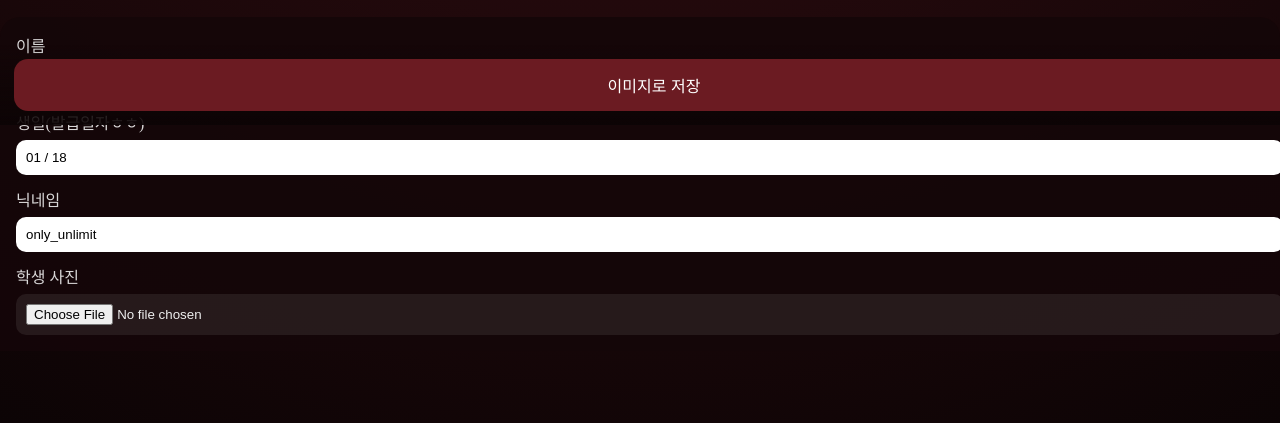
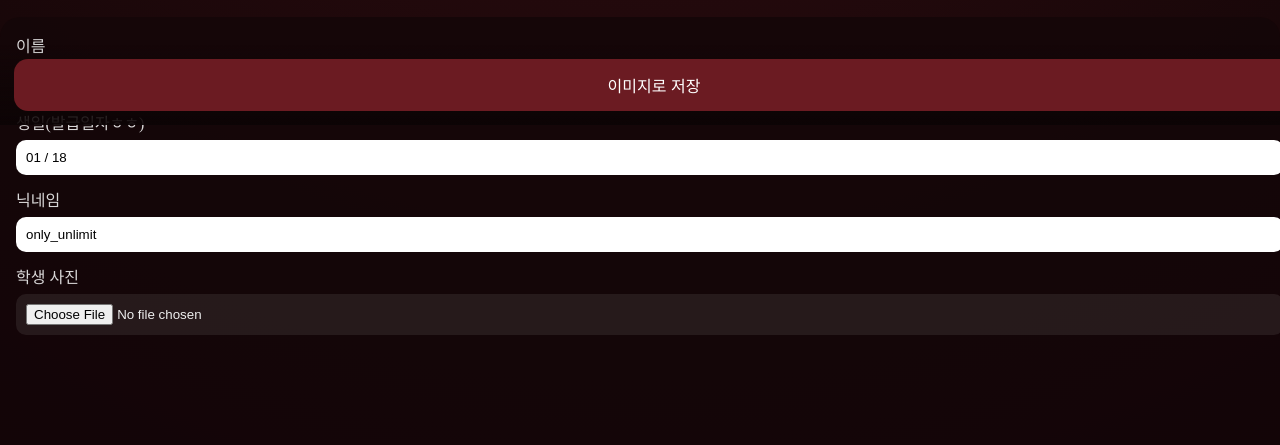
Before and after one commit to onlyunlimit/bodam-id-card, a plain HTML site: page school/index.html in a window 1280 px wide. Shown: the part 675-1120 px from the top of the page. Before the commit the page ends 1098 px from the top, so only its background shows below. Drawn offline with nearby package versions, Linux system fonts and the light colour scheme.

Commit message:
Update index.html

```diff
--- a/school/index.html
+++ b/school/index.html
@@ -55,7 +55,7 @@
   </div>
 
   <!-- FORM -->
-  <div style="background:rgba(20,6,8,.9);border-radius:20px 20px 0 0;padding:16px;margin-top:10px">
+  <div style="background:rgba(20,6,8,.9);border-radius:20px 20px 0 0;padding:16px;padding-bottom:110px;margin-top:10px">
     <label style="display:block;margin-bottom:6px;opacity:.9">이름</label>
     <input id="in_name" placeholder="서이건" value="서이건"
       oninput="p_name.innerText=this.value||' ';"
@@ -85,7 +85,6 @@
     </button>
   </div>
 
-  <br /><br /><br /><br />
 
 <script>
   // 초기값이 바로 미리보기에 보이도록(사진은 비어있어도 OK)
```
